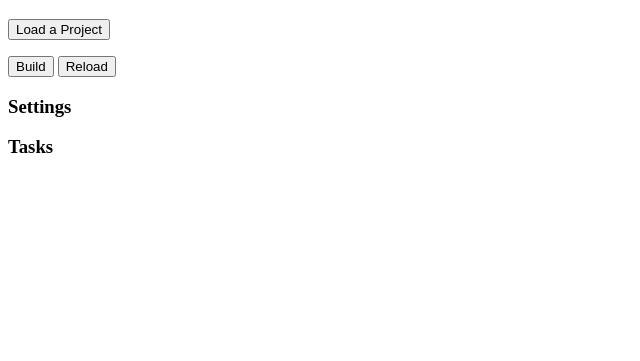
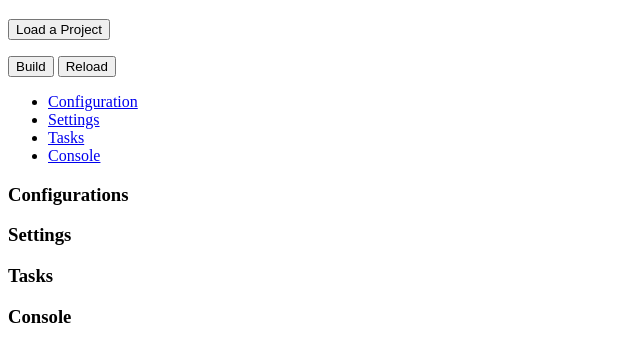
Before and after one commit to FireworksProject/Kake, a website with bundled scripts: page data/kake.html in a window 1280 px wide. Shown: the part 129-490 px from the top of the page, without its empty margins (0-640 px from the left). Built offline with nearby package versions, Linux system fonts and the light colour scheme.

Commit message:
Tabs added to GUI.
 On branch kris
	modified:   data/js/kake.js
	modified:   data/kake.html

```diff
--- a/data/js/kake.js
+++ b/data/js/kake.js
@@ -383,7 +383,6 @@ var BUTTON = function (jq, handler, disabled) {
       , current_id // The id of the currently loaded project.
 
       // Cached jQuery collections.
-      , jq_project
       , jq_project_dialog
       , jq_build_project
       , jq_reload_project
@@ -521,7 +520,6 @@ var BUTTON = function (jq, handler, disabled) {
     jq(function (jq) {
         jq_project = jq('#project').hide();
         jq_project_dialog = jq('#project-dialog').hide();
-        jq_project.hide();
         jq_tasks = jq('#tasks');
         jq_settings = jq('#settings');
         jq_build_project = button( jq('#build-project')
--- a/data/kake.html
+++ b/data/kake.html
@@ -1,4 +1,5 @@
 <!DOCTYPE html PUBLIC "-//W3C//DTD XHTML 1.0 Strict//EN" "http://www.w3.org/TR/xhtml1/DTD/xhtml1-strict.dtd">
+<!-- vim: set expandtab: -->
 <html xmlns="http://www.w3.org/1999/xhtml" xml:lang="en" lang="en">
 <head>
 <title>Kake</title>
@@ -27,23 +28,30 @@
     <p><button id="load-project">Load a Project</button></p>
   </div>
   <div id="project">
-    <div id="project-ui">
-      <div id="start">
-        <p>
-          <button id="build-project">Build</button>
-          <button id="reload-project">Reload</button>
-        </p>
-      </div>
-      <div>
+    <p>
+      <button id="build-project">Build</button>
+      <button id="reload-project">Reload</button>
+    </p>
+    <div id="project-tabset">
+      <ul>
+        <li><a href="#configuration-tab">Configuration</a></li>
+        <li><a href="#settings-tab">Settings</a></li>
+        <li><a href="#tasks-tab">Tasks</a></li>
+        <li><a href="#console-tab">Console</a></li>
+      </ul>
+      <div id="configuration-tab">
+        <h3>Configurations</h3>
+      </div><!-- end #configurations-tab -->
+      <div id="settings-tab">
         <h3>Settings</h3>
-        <div id="settings-box"><ul id="settings"></ul></div>
+        <ul id="settings"></ul>
         <script id="setting-template" type="text/x-jquery-template">
           <li class="settings">
           <span class="setting-name">${name}</span> : <span class="setting-value">${value}</span>
           </li>
         </script>
-      </div>
-      <div>
+      </div><!-- end #settings-tab -->
+      <div id="tasks-tab">
         <h3>Tasks</h3>
         <div id="tasks-box"><ul id="tasks"></ul></div>
         <script id="task-template" type="text/x-jquery-template">
@@ -58,8 +66,30 @@
             </ul>
           </li>
         </script>
-      </div>
-    </div>
+      </div><!-- end #tasks-tab -->
+      <div id="console-tab">
+        <h3>Console</h3>
+        <ul id="output"></ul>
+        <script id="console-out-template" type="text/x-jquery-template">
+          <li class="console out">
+          <p class="console out">${message}</p>
+          </li>
+        </script>
+        <script id="console-warn-template" type="text/x-jquery-template">
+          <li class="console warn">
+          <p class="console warn">${message}</p>
+          </li>
+        </script>
+        <script id="console-err-template" type="text/x-jquery-template">
+          <li class="console err">
+            <p id="error-string">${error_string}</p>
+            <p>line: <em id="error-line">${line}</em></p>
+            <p>file: <em id="error-file">${file}</em></p>
+            <pre><code id="error-stack">${stack}</code></pre>
+          </li>
+        </script>
+      </div><!-- end #console-tab -->
+    </div><!-- end #project-tabset -->
   </div><!-- end #project -->
 </div><!-- end #workspace -->
 
@@ -69,10 +99,10 @@
 <!-- special messenging element for inbound messages-->
 <script id="messenger-in" type="text/html"></script>
 
+<script type="text/javascript" src="./js/es5-shim.js"></script>
 <script type="text/javascript" src="./js/jquery-1.4.2.min.js"></script>
 <script type="text/javascript" src="./js/jquery-ui-1.8.6.custom.min.js"></script>
 <script type="text/javascript" src="./js/jquery.ba-bbq.js"></script>
 <script type="text/javascript" src="./js/jquery.tmpl.beta1.js"></script>
-<script type="text/javascript" src="./js/es5-shim.js"></script>
 <script type="text/javascript" src="./js/kake.js"></script>
 </body></html>
```
